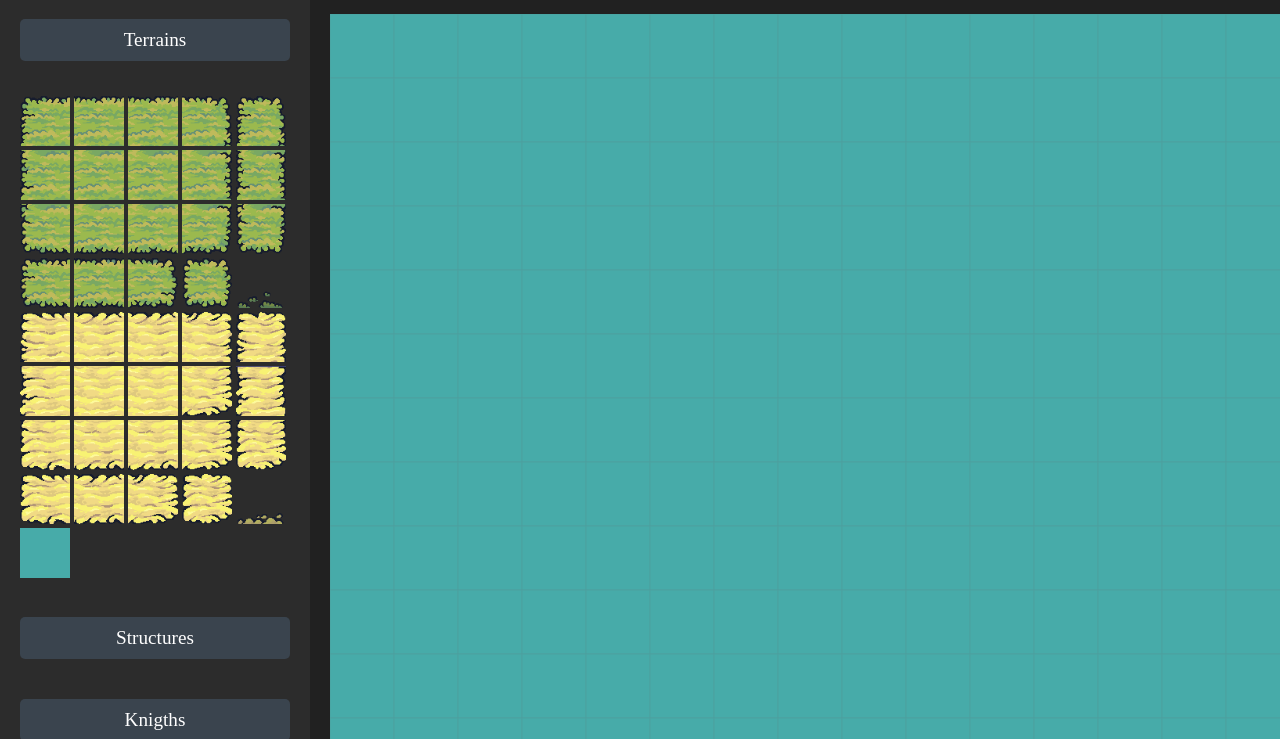
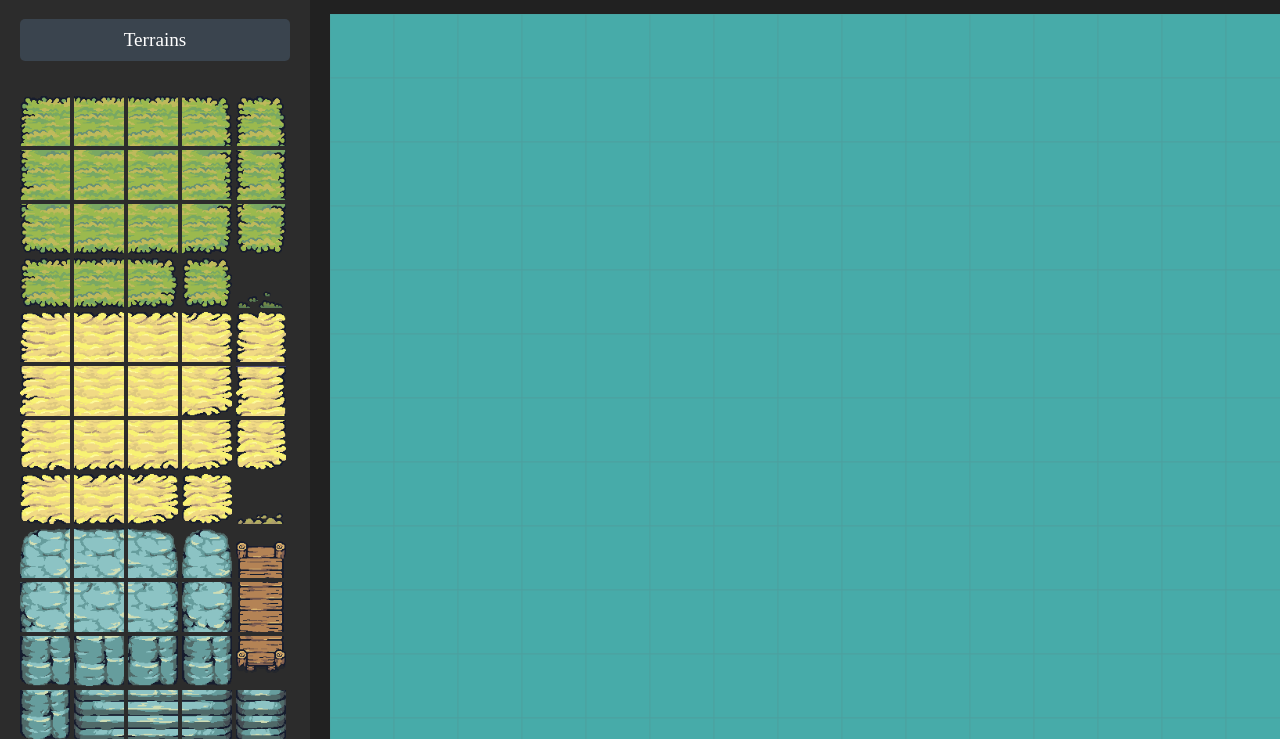
Before and after one commit to EvandroMafech/WebTools-MapCreator, a plain HTML site: page index.html in a window 1280 px wide. Both pictures are taken after a click on the button "Terrains". Shown: the part 61-800 px from the top of the page. Drawn offline with Linux system fonts and the light colour scheme; a web font is replaced by a local one.

Commit message:
Adicionando mais imagens

```diff
--- a/css/style.css
+++ b/css/style.css
@@ -106,6 +106,7 @@ aside{
 #t3{background-image: url("../assets/terrain2.png");}
 #t4{background-image: url("../assets/terrain3.png");}
 #t5{background-image: url("../assets/terrain4.png");}
+#t5{background-image: url("../assets/terrain4.png");}
 
 #t6{background-image: url("../assets/terrain5.png");}
 #t7{background-image: url("../assets/terrain6.png");}
@@ -150,7 +151,35 @@ aside{
 #t39{background-image: url("../assets/terrain32.png");}
 #t40{background-image: url("../assets/terrain18.png");}
 
-#t41{background-image: url("../assets/Water.png");}
+#t41{background-image: url("../assets/stone1.png");}
+#t42{background-image: url("../assets/stone2.png");}
+#t43{background-image: url("../assets/stone3.png");}
+#t44{background-image: url("../assets/stone4.png");}
+#t45{background-image: url("../assets/bridge4.png");}
+
+#t46{background-image: url("../assets/stone9.png");}
+#t47{background-image: url("../assets/stone6.png");}
+#t48{background-image: url("../assets/stone7.png");}
+#t49{background-image: url("../assets/stone12.png");}
+#t50{background-image: url("../assets/bridge5.png");}
+
+#t51{background-image: url("../assets/stone13.png");}
+#t52{background-image: url("../assets/stone14.png");}
+#t53{background-image: url("../assets/stone15.png");}
+#t54{background-image: url("../assets/stone16.png");}
+#t55{background-image: url("../assets/bridge6.png");}
+
+#t56{background-image: url("../assets/stone16.png");}
+#t57{background-image: url("../assets/stone17.png");}
+#t58{background-image: url("../assets/stone18.png");}
+#t59{background-image: url("../assets/stone19.png");}
+#t60{background-image: url("../assets/stone20.png");}
+
+#t61{background-image: url("../assets/bridge1.png");}
+#t62{background-image: url("../assets/bridge2.png");}
+#t63{background-image: url("../assets/bridge3.png");}
+
+#t64{background-image: url("../assets/Water.png");}
 
 #d1{background-image: url("../assets/01.png");}
 #d2{background-image: url("../assets/02.png");}
@@ -231,5 +260,4 @@ aside{
 #dropdown-5 button{
     width: 100px;
     height: 100px;
-
 }
--- a/index.html
+++ b/index.html
@@ -74,6 +74,36 @@
                        <button class="sub-btn" id="t39"></button>
                        <button class="sub-btn" id="t40"></button>
                        <button class="sub-btn" id="t41"></button>
+
+                       <button class="sub-btn" id="t42"></button>
+                       <button class="sub-btn" id="t43"></button>
+                       <button class="sub-btn" id="t44"></button>
+                       <button class="sub-btn" id="t45"></button>
+                       <button class="sub-btn" id="t46"></button>
+
+                       <button class="sub-btn" id="t47"></button>
+                       <button class="sub-btn" id="t48"></button>
+                       <button class="sub-btn" id="t49"></button>
+                       <button class="sub-btn" id="t50"></button>
+                       <button class="sub-btn" id="t51"></button>
+
+                       <button class="sub-btn" id="t52"></button>
+                       <button class="sub-btn" id="t53"></button>
+                       <button class="sub-btn" id="t54"></button>
+                       <button class="sub-btn" id="t55"></button>
+                       <button class="sub-btn" id="t56"></button>
+
+                       <button class="sub-btn" id="t57"></button>
+                       <button class="sub-btn" id="t58"></button>
+                       <button class="sub-btn" id="t59"></button>
+                       <button class="sub-btn" id="t60"></button>
+                       <button class="sub-btn" id="t61"></button>
+                       <button class="sub-btn" id="t62"></button>
+
+                       <button class="sub-btn" id="t63"></button>
+                       <button class="sub-btn" id="t64"></button>
+
+
 
 
                     </div>
--- a/js/script.js
+++ b/js/script.js
@@ -64,7 +64,6 @@ function createGrid(){
 function createImage(selectedImageUrl){
     const image = new Image()
     image.src = selectedImageUrl
-    console.log("image estatica: " + selectedImageUrl)
     activeImage = image
 }
 
@@ -106,7 +105,6 @@ function createAnimatedImage(TileId){
             const y = tile.y
             const sheetImage = new Image
             sheetImage.src = image
-            console.log("image dinamica: " + image)
             const animatedImage = new AnimatedImage(sheetImage,x - adjustX,y - adjustY,activeAnimationId,frames,line,w,h,ctxAnimations)
             animatedImagesArray.push(animatedImage)
             allSetIdsArray.push(activeAnimationId)
@@ -189,6 +187,7 @@ button.forEach(element => {
     element.addEventListener("click", (event) => {
         const selectedImageStyle = window.getComputedStyle(event.target);
         const selectedImageUrl = "../" + selectedImageStyle.backgroundImage.slice(27+19, -2)
+      // const selectedImageUrl = "../" + selectedImageStyle.backgroundImage.slice(27, -2)
 
         activeImageId = event.target.id
 
```
